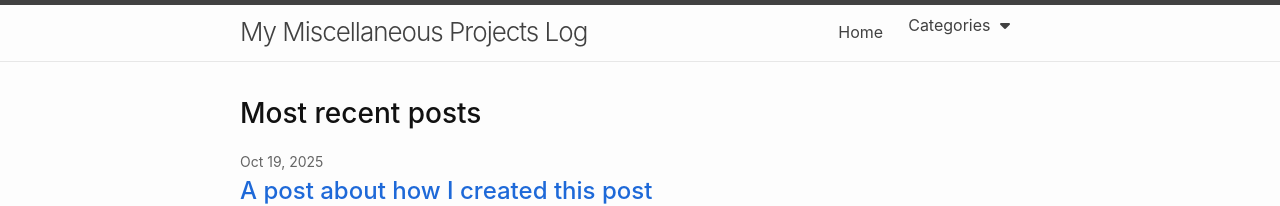
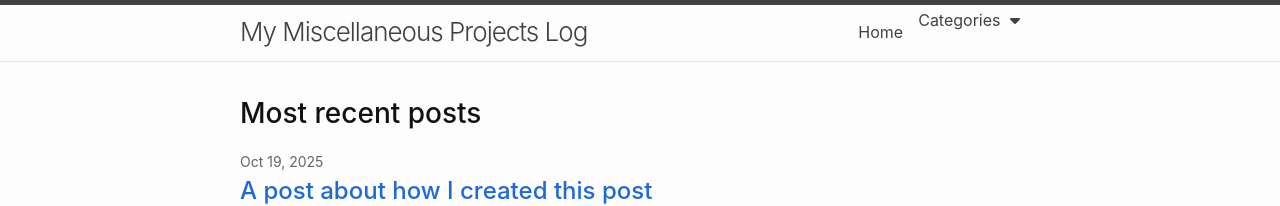
Before and after one commit to ris-iris/my-blog, a Jekyll site: the page built from index.md, in a window 1280 px wide. Shown: the top 206 px of the page. Built offline with Jekyll 4.4.1, drawn with Linux system fonts in a browser that asks for light colours; nearby versions of some CDN libraries; our own code applies the rules of GitHub Pages for plain Markdown files.

Commit message:
Remove padding from dropdown container
Removed padding from dropdown styles.

```diff
--- a/_sass/minima/custom-styles.scss
+++ b/_sass/minima/custom-styles.scss
@@ -4,7 +4,6 @@
 .dropdown {
     display: block;
     margin-right: $spacing-unit * 0.5;
-    padding: 5px 10px;
     color: $text-color;
     line-height: $base-line-height;
     overflow: hidden;
```
